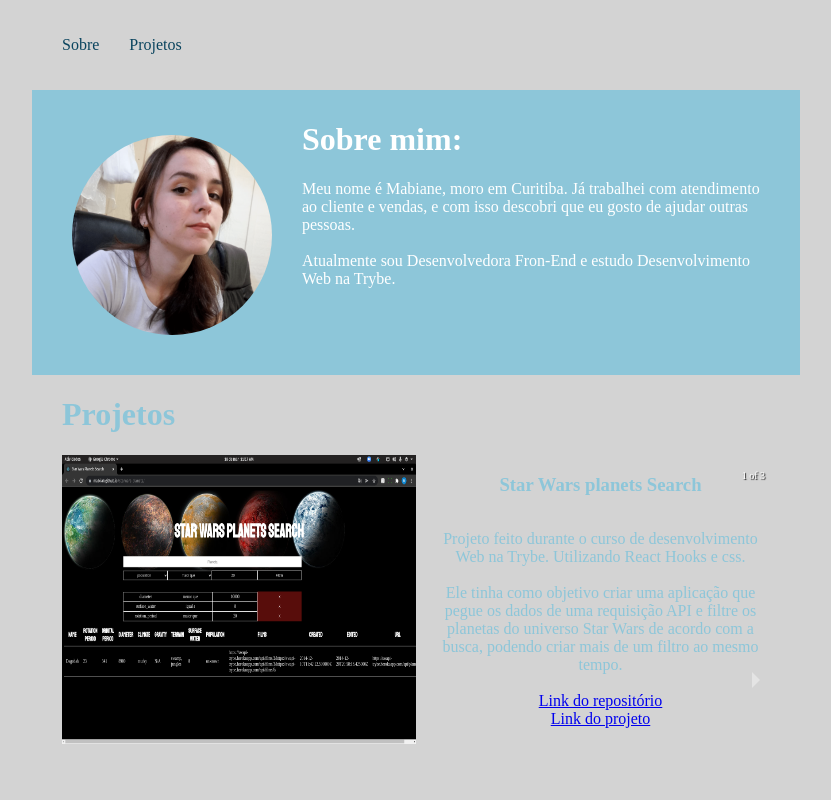
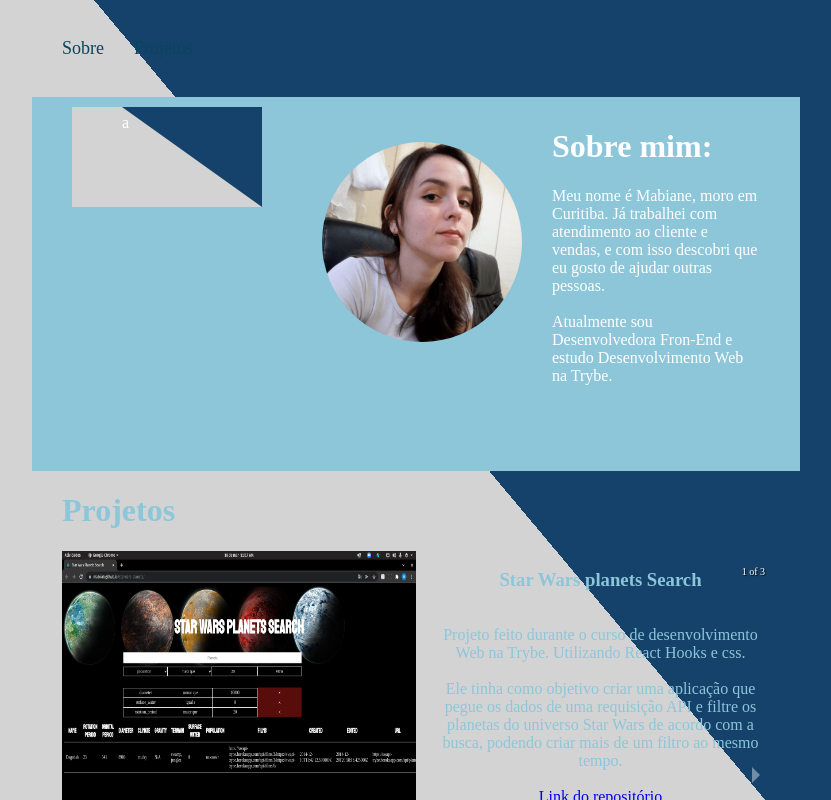
Before and after one commit to mabiiak/mabiiak.github.io, a React (Create React App) app: page / in a window 1280 px wide. Shown: the top 800 px of the page, without its empty margins (224-1055 px from the left). Built offline with nearby package versions, Linux system fonts and the light colour scheme.

Commit message:
styles: adiciona background dual color

```diff
--- a/src/App.css
+++ b/src/App.css
@@ -1,11 +1,12 @@
 body {
-  background-color: rgb(211, 211, 211);
+  background: linear-gradient(50deg, #d3d3d3 60%,   #15426B 60%);
   margin-left: 20%;
   margin-right: 20%;
 }
 
 @media only screen and (max-width: 450px) {
   body {
+    background: linear-gradient(87deg, #d3d3d3 60%,   #15426B 60%);
     margin-left: 10%;
     margin-right: 10%;
   }
--- a/src/components/About/About.js
+++ b/src/components/About/About.js
@@ -5,6 +5,9 @@ import { AboutStyled } from '../Styled'
 export default function About() {
   return (
     <AboutStyled>
+      <div className='azul'>
+        <p> a </p>
+      </div>
       <img
         alt="Mabiane"
         src={ icone }
--- a/src/components/Styled.js
+++ b/src/components/Styled.js
@@ -12,7 +12,10 @@ export const HeaderStyled = styled.header `
   margin-bottom:20px;
   margin-top:20px;
 
-  p { margin-left: 30px }
+  p {
+    font-size: 18px;
+    margin-left: 30px;
+  }
 `
 export const AboutStyled = styled.div`
   background-color: ${color};
@@ -20,6 +23,18 @@ export const AboutStyled = styled.div`
   display: flex;
   justify-content: space-between;
   padding: 10px;
+
+  .azul {
+    /* background-color: ${principalColor};
+    padding: 100px;
+    border: solid 5px green; */
+    line-height: 0;
+    width: 0;
+    height: 0;
+    border-style: solid;
+    border-color: #000 #15426B #d3d3d3 #d3d3d3;
+    border-width: 0px 140px 100px 50px;
+  }
 
   img {
     border-radius: 50%;
```
